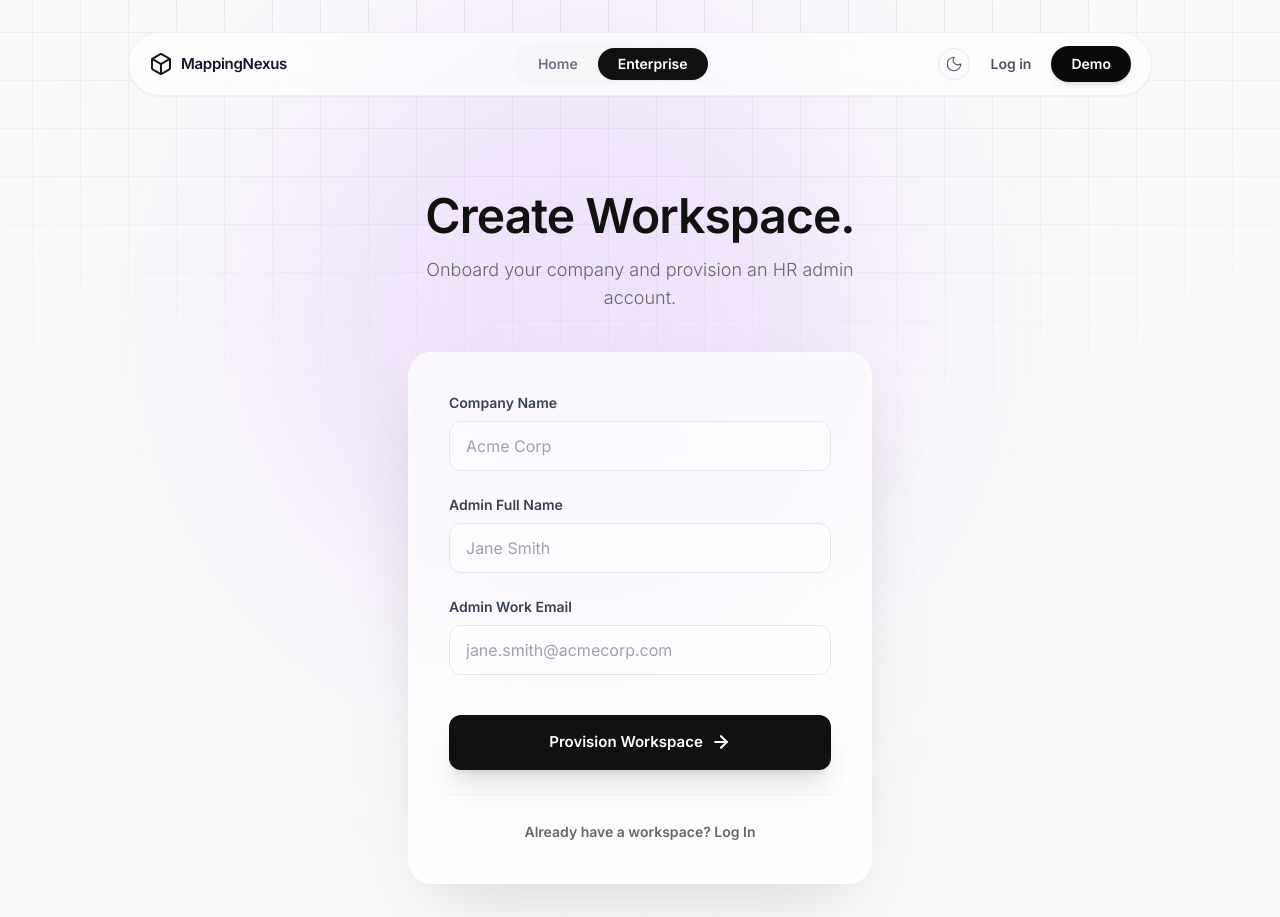
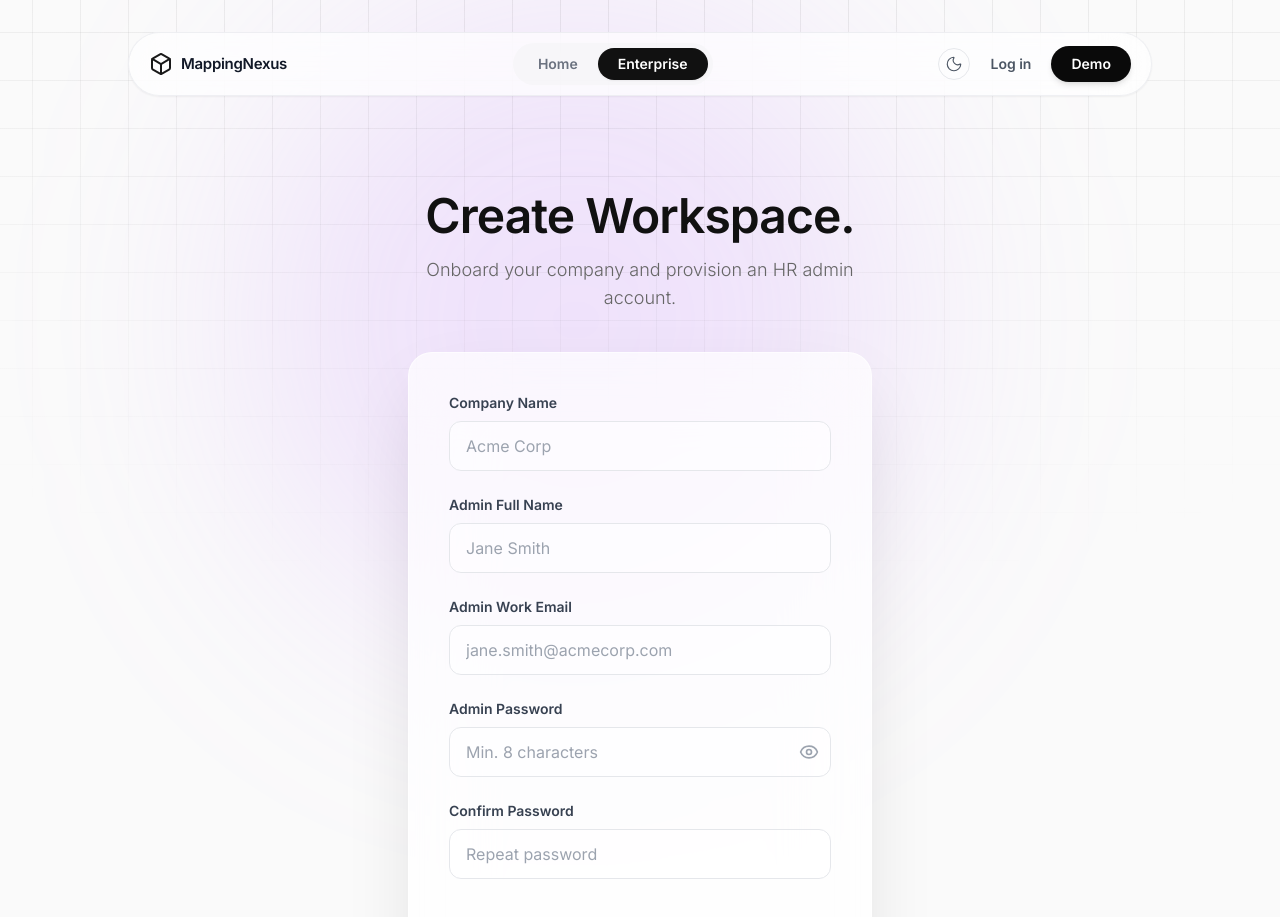
Before and after one commit to MappingNexus/MappingNexusMVP, a React (Vite) app in the folder frontend/: page /onboard in a window 1280 px wide. Shown: the top 917 px of the page. Built offline with nearby package versions, Linux system fonts and the light colour scheme; no server answers.

Commit message:
fix: onboarding payload mismatch - add password field and zod validation

```diff
--- a/frontend/components/auth/OnboardingPage.tsx
+++ b/frontend/components/auth/OnboardingPage.tsx
@@ -1,5 +1,5 @@
 import React, { useState } from 'react';
-import { CheckCircle, Loader2, AlertCircle, ArrowRight } from 'lucide-react';
+import { CheckCircle, Loader2, AlertCircle, ArrowRight, Eye, EyeOff } from 'lucide-react';
 import { Link } from 'react-router-dom';
 import * as api from '../../services/api';
 import PublicLayout from '../shared/PublicLayout';
@@ -8,6 +8,9 @@ const OnboardingPage: React.FC = () => {
     const [companyName, setCompanyName] = useState('');
     const [adminName, setAdminName] = useState('');
     const [adminEmail, setAdminEmail] = useState('');
+    const [adminPassword, setAdminPassword] = useState('');
+    const [confirmPassword, setConfirmPassword] = useState('');
+    const [showPassword, setShowPassword] = useState(false);
     const [loading, setLoading] = useState(false);
     const [error, setError] = useState('');
     const [successMessage, setSuccessMessage] = useState('');
@@ -18,10 +21,22 @@ const OnboardingPage: React.FC = () => {
         setError('');
         setSuccessMessage('');
 
+        if (adminPassword !== confirmPassword) {
+            setError('Passwords do not match.');
+            setLoading(false);
+            return;
+        }
+
+        if (adminPassword.length < 8) {
+            setError('Password must be at least 8 characters.');
+            setLoading(false);
+            return;
+        }
+
         try {
-            const response = await api.onboardCompany({ companyName, adminName, adminEmail });
+            const response = await api.onboardCompany({ companyName, adminName, adminEmail, adminPassword });
             if (response.success) {
-                setSuccessMessage(response.onboarding?.message || response.message || 'Workspace created successfully.');
+                setSuccessMessage(response.message || 'Workspace created successfully.');
             } else {
                 setError(response.message || 'Failed to create workspace.');
             }
@@ -97,6 +112,42 @@ const OnboardingPage: React.FC = () => {
                                 />
                             </div>
 
+                            <div>
+                                <label className="block text-sm font-semibold text-gray-700 dark:text-gray-300 mb-2">Admin Password</label>
+                                <div className="relative">
+                                    <input
+                                        type={showPassword ? 'text' : 'password'}
+                                        value={adminPassword}
+                                        onChange={e => setAdminPassword(e.target.value)}
+                                        className="w-full bg-white/50 dark:bg-black/50 border border-gray-200 dark:border-white/10 rounded-xl px-4 py-3 pr-12 text-[#111] dark:text-white placeholder-gray-400 focus:outline-none focus:ring-2 focus:ring-[#111] dark:focus:ring-white/50 transition-all"
+                                        placeholder="Min. 8 characters"
+                                        disabled={loading}
+                                        minLength={8}
+                                    />
+                                    <button
+                                        type="button"
+                                        onClick={() => setShowPassword(!showPassword)}
+                                        className="absolute right-3 top-1/2 -translate-y-1/2 text-gray-400 hover:text-gray-600 dark:hover:text-gray-200 transition-colors"
+                                        tabIndex={-1}
+                                    >
+                                        {showPassword ? <EyeOff className="w-5 h-5" /> : <Eye className="w-5 h-5" />}
+                                    </button>
+                                </div>
+                            </div>
+
+                            <div>
+                                <label className="block text-sm font-semibold text-gray-700 dark:text-gray-300 mb-2">Confirm Password</label>
+                                <input
+                                    type={showPassword ? 'text' : 'password'}
+                                    value={confirmPassword}
+                                    onChange={e => setConfirmPassword(e.target.value)}
+                                    className="w-full bg-white/50 dark:bg-black/50 border border-gray-200 dark:border-white/10 rounded-xl px-4 py-3 text-[#111] dark:text-white placeholder-gray-400 focus:outline-none focus:ring-2 focus:ring-[#111] dark:focus:ring-white/50 transition-all"
+                                    placeholder="Repeat password"
+                                    disabled={loading}
+                                    minLength={8}
+                                />
+                            </div>
+
                             {error && (
                                 <div className="flex items-center gap-3 p-4 bg-red-500/10 border border-red-500/30 rounded-xl text-red-600 dark:text-red-400 text-sm font-medium">
                                     <AlertCircle className="w-5 h-5 flex-shrink-0" />
--- a/frontend/services/api.ts
+++ b/frontend/services/api.ts
@@ -212,6 +212,7 @@ export async function onboardCompany(data: {
     companyName: string;
     adminName: string;
     adminEmail: string;
+    adminPassword: string;
 }) {
     return request('/api/auth/onboard-company', {
         method: 'POST',
```
Also changed, not shown: 1 other file (tests, documents, lock files or other folders).
